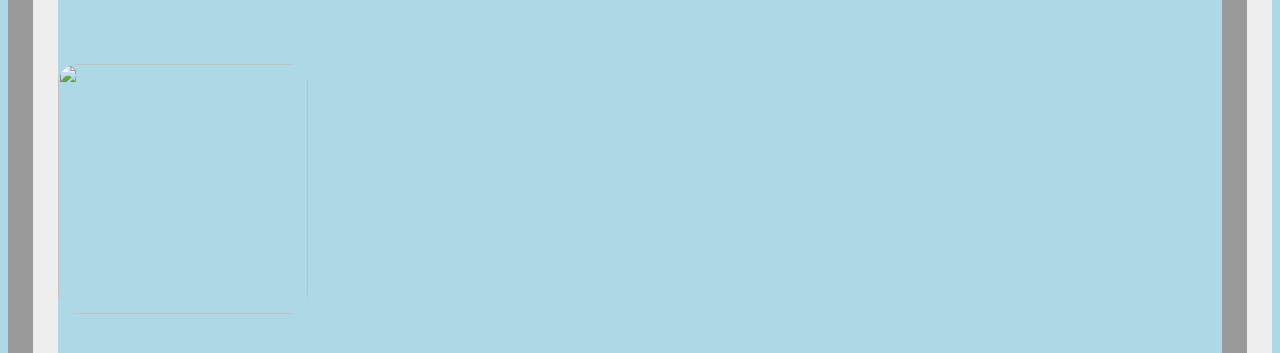
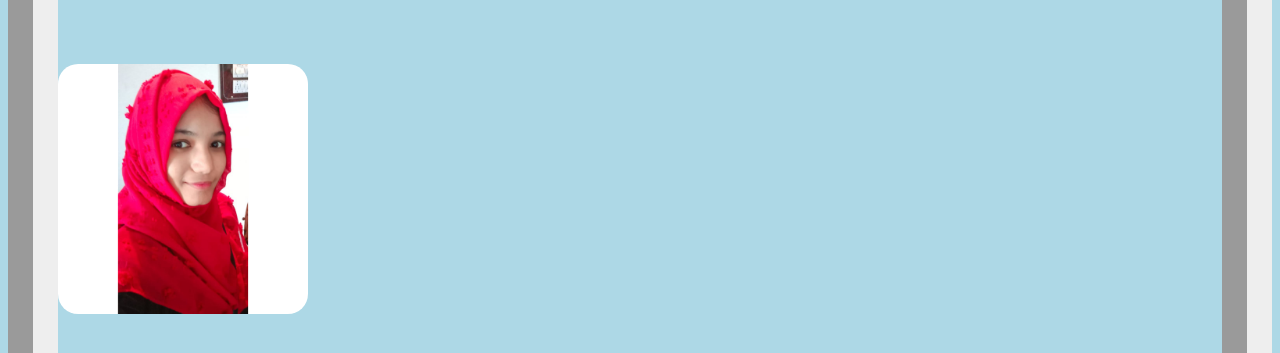
Before and after one commit to Shafiyacti038/Biodata, a plain HTML site: page index.html in a window 1280 px wide. Shown: the part 176-529 px from the top of the page. Drawn offline with Linux system fonts and the light colour scheme.

Commit message:
Update index.html

```diff
--- a/index.html
+++ b/index.html
@@ -5,7 +5,7 @@
     <div class="first">
     <body>
         <h1>RESUME</h1>
-        <img src="saf.jpeg" aligh="right">
+        <img src="Saf.jpeg.jpeg" aligh="right">
         <h2>About Me</h2>
         <ul>
             <li>Name: Shaik Shafiya</li>
```
